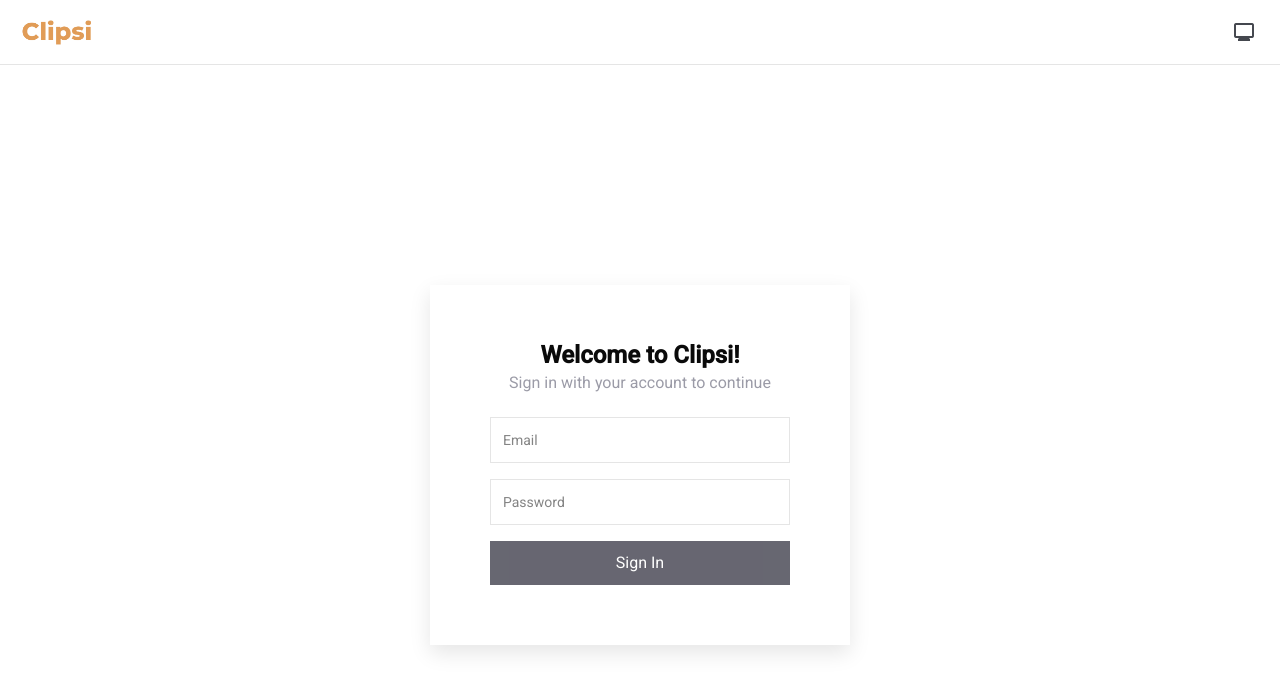
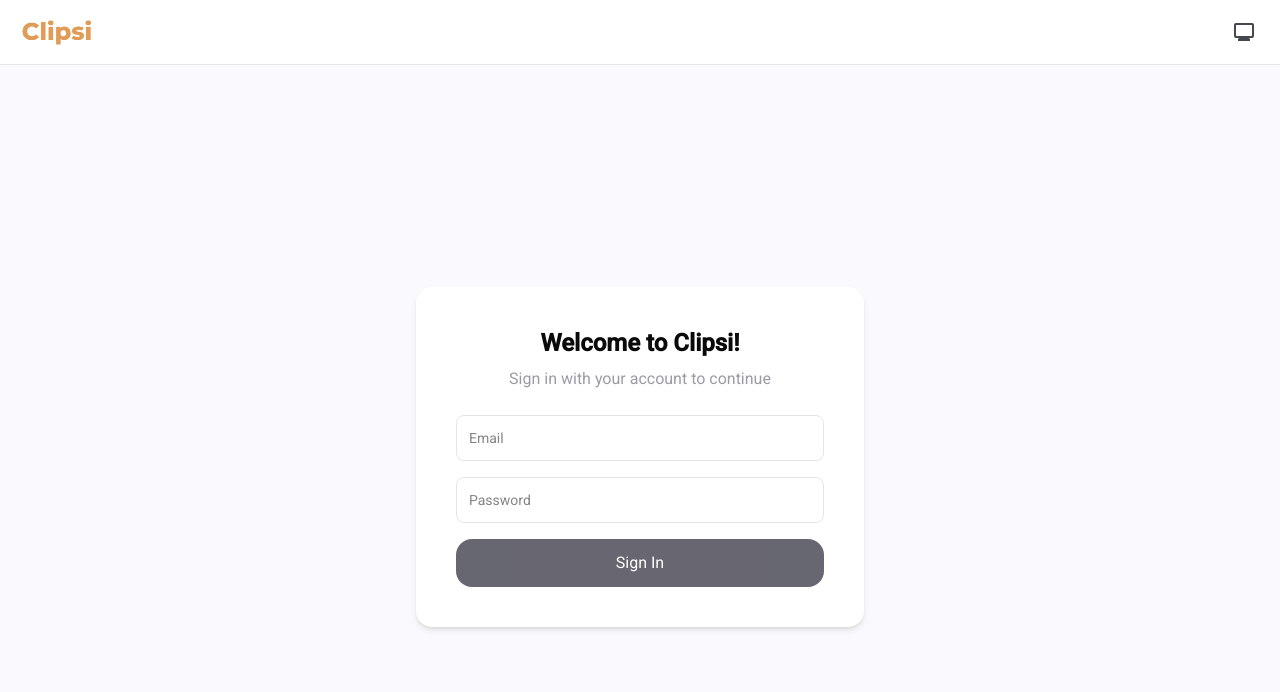
Before and after one commit to ClipsiOfficial/front, an Angular app: page /login in a window 1280 px wide. Shown: the top 692 px of the page. Built offline with nearby package versions, Linux system fonts and the light colour scheme.

Commit message:
refactor: restructure login page layout and remove unused CSS file

```diff
--- a/src/app/app.html
+++ b/src/app/app.html
@@ -1,4 +1,6 @@
 <app-header></app-header>
 <main class="flex-1">
-  <router-outlet></router-outlet>
+  <div class="container mx-auto max-w-7xl px-4 sm:px-6 lg:px-8 py-6">
+    <router-outlet></router-outlet>
+  </div>
 </main>
--- a/src/app/pages/login/login.page.css
+++ /dev/null
@@ -1,89 +0,0 @@
-.login-container {
-  height: 100vh;
-  display: flex;
-  align-items: center;
-  justify-content: center;
-  background: var(--background);
-}
-
-.login-card {
-  background: var(--card);
-  padding: 60px;
-  border-radius: var(--radius-lg);
-  box-shadow: 0 8px 20px rgba(0, 0, 0, 0.1);
-  text-align: center;
-  width: 100%;
-  max-width: 420px;
-}
-
-.title {
-  font-size: 24px;
-  font-weight: 600;
-  margin-bottom: 8px;
-  color: var(--foreground);
-}
-
-.subtitle {
-  font-size: 16px;
-  opacity: 0.7;
-  margin-bottom: 24px;
-  color: var(--muted-foreground);
-}
-
-.form-group {
-  margin-bottom: 16px;
-}
-
-input {
-  width: 100%;
-  padding: 12px;
-  border: 1px solid var(--border);
-  border-radius: var(--radius-md);
-  font-size: 14px;
-  color: var(--foreground);
-  background: var(--input);
-}
-
-input:focus {
-  outline: none;
-  border-color: var(--primary);
-  box-shadow: 0 0 4px var(--primary);
-  transform: scale(1.02);
-  transition: all 0.2s ease;
-}
-
-.login-btn {
-  width: 100%;
-  padding: 12px;
-  border-radius: var(--radius-lg);
-  font-size: 16px;
-  background: var(--primary);
-  color: var(--primary-foreground);
-  border: none;
-  cursor: pointer;
-  transition: transform 0.2s ease, box-shadow 0.3s ease, background 0.3s ease;
-}
-
-/* Hover effect visible en ambos modos */
-.login-btn:hover {
-  background: #ff8000; /* azul más oscuro */
-  transform: scale(1.05);
-  box-shadow: 0 6px 12px rgba(0,0,0,0.2);
-}
-
-.login-btn:disabled {
-  opacity: 0.6;
-  cursor: not-allowed;
-}
-
-.error-message {
-  color: #ef4444;
-  margin-bottom: 16px;
-  font-size: 14px;
-  opacity: 0;
-  transition: opacity 0.3s ease;
-}
-
-.error-message.ng-star-inserted {
-  opacity: 1;
-}
--- a/src/app/pages/login/login.page.html
+++ b/src/app/pages/login/login.page.html
@@ -1,10 +1,10 @@
-<div class="login-container">
-  <div class="login-card">
-    <h2 class="title">Welcome to Clipsi!</h2>
-    <p class="subtitle">Sign in with your account to continue</p>
+<div class="min-h-[calc(100vh-4rem)] flex items-center justify-center">
+  <div class="bg-card p-10 rounded-2xl shadow-md text-center w-full max-w-md">
+    <h2 class="text-2xl font-semibold mb-2 text-foreground">Welcome to Clipsi!</h2>
+    <p class="text-base opacity-70 mb-6 text-muted-foreground">Sign in with your account to continue</p>
 
-    <form (ngSubmit)="onLogin()" #loginForm="ngForm">
-      <div class="form-group">
+    <form (ngSubmit)="onLogin()" #loginForm="ngForm" class="space-y-4">
+      <div>
         <input
           type="email"
           id="email"
@@ -12,10 +12,11 @@
           [(ngModel)]="email"
           placeholder="Email"
           required
+          class="w-full px-3 py-3 border border-border rounded-md text-sm text-foreground bg-input focus:outline-none focus:border-primary focus:ring-2 focus:ring-primary transition"
         />
       </div>
 
-      <div class="form-group">
+      <div>
         <input
           type="password"
           id="password"
@@ -23,14 +24,19 @@
           [(ngModel)]="password"
           placeholder="Password"
           required
+          class="w-full px-3 py-3 border border-border rounded-md text-sm text-foreground bg-input focus:outline-none focus:border-primary focus:ring-2 focus:ring-primary transition"
         />
       </div>
 
-      <div *ngIf="errorMessage" class="error-message">
+      <div *ngIf="errorMessage" class="text-red-500 mb-4 text-sm transition-opacity" [class.opacity-0]="!errorMessage" [class.opacity-100]="!!errorMessage">
         {{ errorMessage }}
       </div>
 
-      <button class="login-btn" type="submit" [disabled]="!loginForm.form.valid">
+      <button
+        class="w-full px-4 py-3 rounded-2xl text-base bg-primary text-primary-foreground border-none cursor-pointer transition transform hover:scale-105 hover:shadow-md disabled:opacity-60 disabled:cursor-not-allowed"
+        type="submit"
+        [disabled]="!loginForm.form.valid"
+      >
         Sign In
       </button>
     </form>
--- a/src/app/pages/login/login.page.ts
+++ b/src/app/pages/login/login.page.ts
@@ -10,7 +10,6 @@ import { AuthService } from '../../services/auth.service';
   standalone: true,
   imports: [CommonModule, FormsModule],
   templateUrl: './login.page.html',
-  styleUrls: ['./login.page.css']
 })
 export class LoginPage {
   email: string = '';
```
